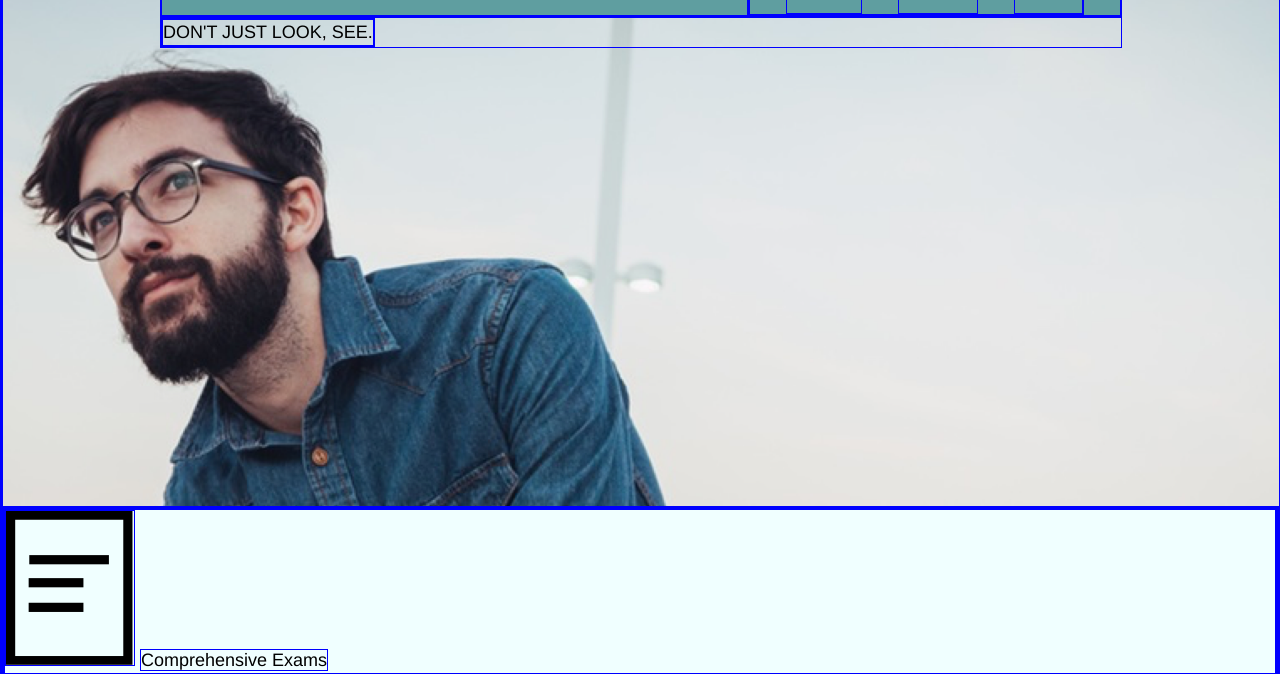
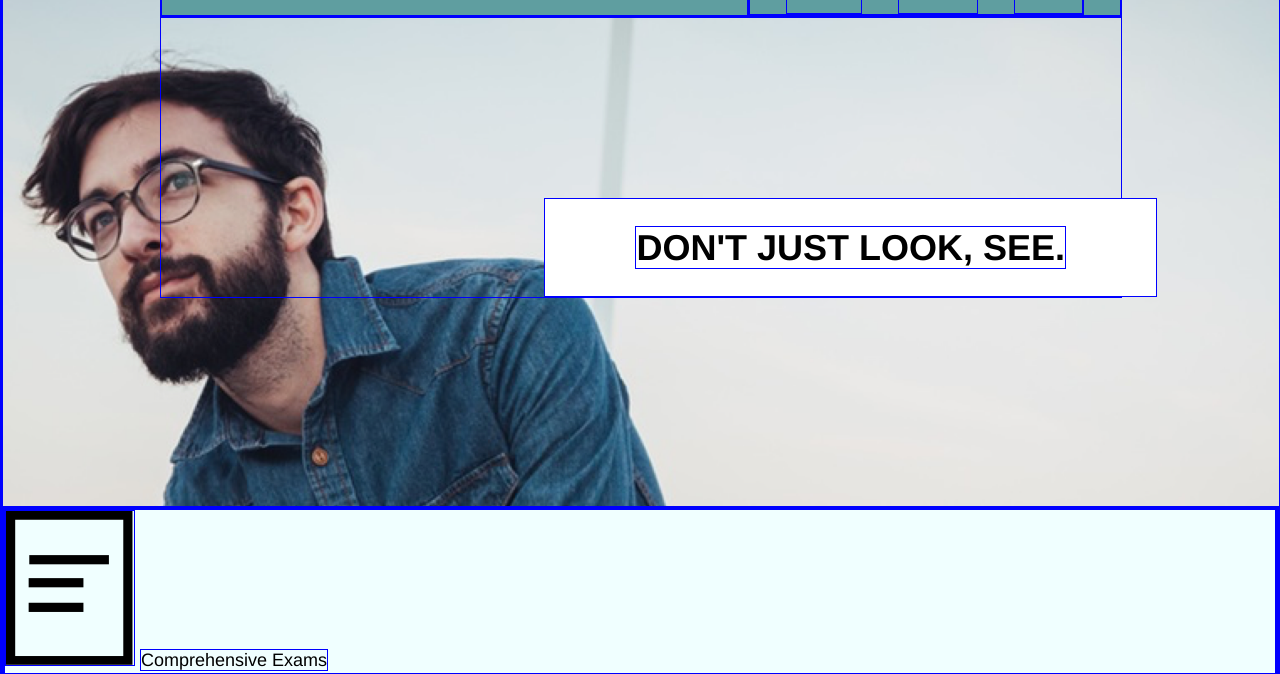
Before and after one commit to morbidlust/tortoise, a plain HTML site: page index.html in a window 1280 px wide. Shown: the part 73-747 px from the top of the page. Drawn offline with Linux system fonts and the light colour scheme.

Commit message:
Complete header.

```diff
--- a/index.html
+++ b/index.html
@@ -21,9 +21,9 @@
           </ul>
         </div>
       </nav>
-      <div class="container flex">
+      <div class="look container flex">
         <div class="text">
-          <h1>DON'T JUST LOOK, SEE.</h1>
+          <span>DON'T JUST LOOK, SEE.</span>
         </div>
       </div>
     </div>
--- a/resources/css/style.css
+++ b/resources/css/style.css
@@ -8,7 +8,7 @@ html {
 
 body {
   font-family: Helvetica;
-  line-height: 1.4rem;
+  line-height: 1.4;
   background-color: azure;
 }
 
@@ -20,6 +20,8 @@ body {
   display: flex;
 }
 
+/* Set header background and size */
+
 .header {
   background-image: url("../images/glasses-bg.png");
   background-repeat: no-repeat;
@@ -29,6 +31,8 @@ body {
   width: 100%;
   padding-top: 1rem;
 }
+
+/* Start Menu */
 
 .container {
   margin: auto;
@@ -66,3 +70,27 @@ li {
   margin-left: 2rem;
   font-weight: bold;
 }
+
+/* Finish Menu */
+/* Start text block within header */
+
+.look {
+  justify-content: flex-end;
+}
+
+.text {
+  margin-top: 10rem;
+  margin-right: -2rem;
+  padding: 1.5rem 5rem;
+  background-color: white;
+}
+
+.text span {
+  font-weight: bold;
+  font-size: 2rem;
+  line-height: 1.2;
+}
+
+/* Finish text block */
+/* Finish header */
+/* Start main body content */
```
